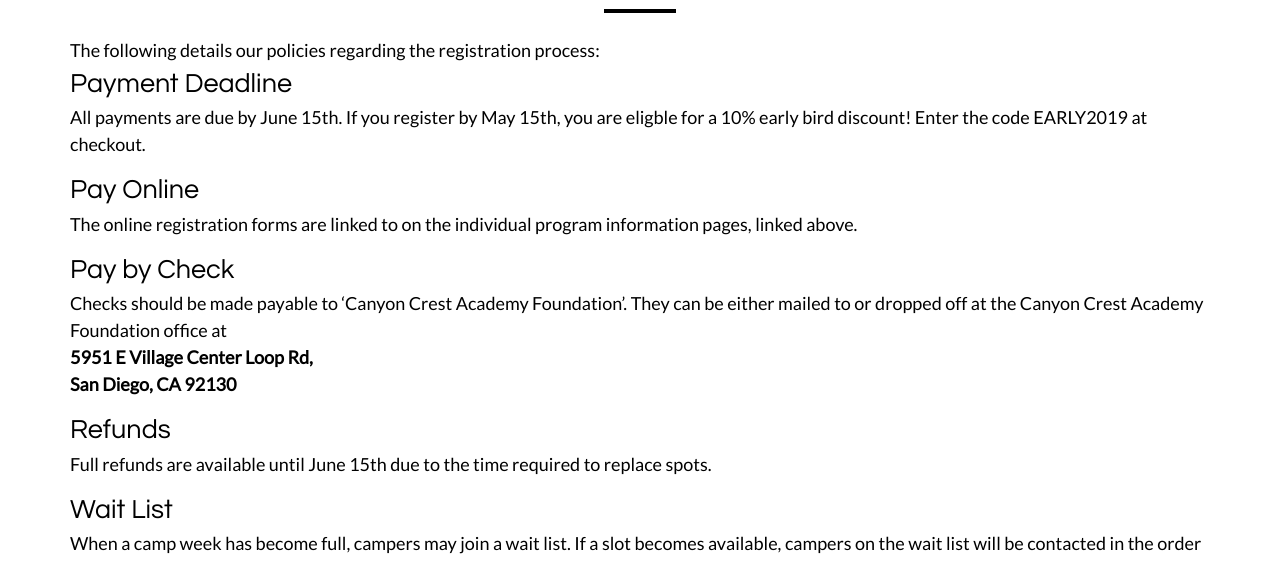
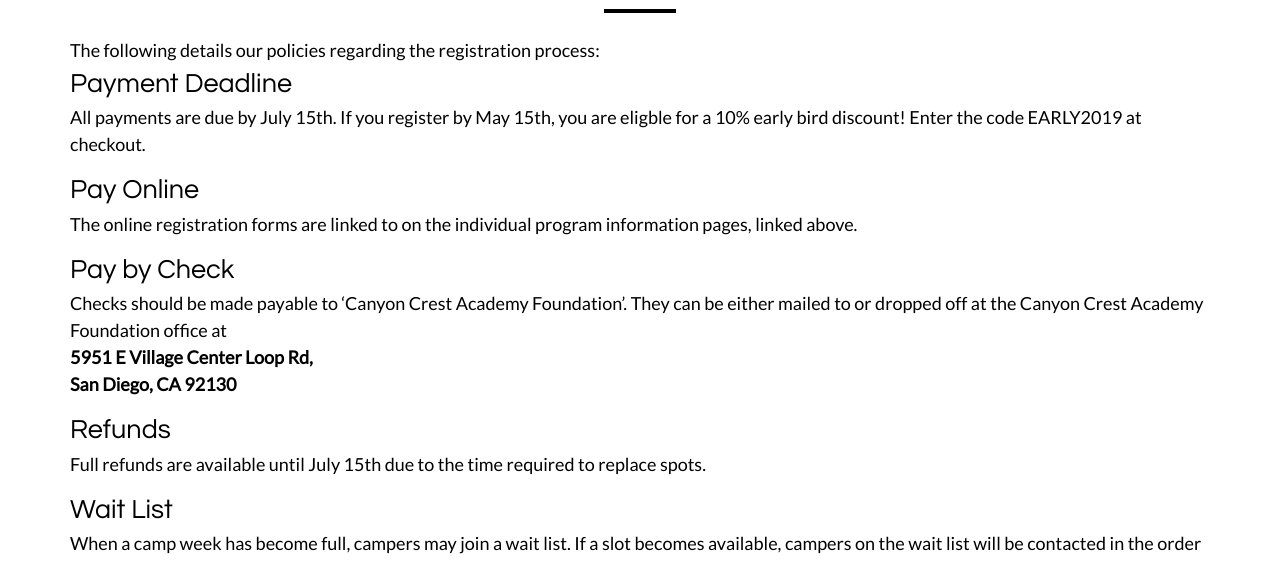
Before and after one commit to Team3128/camp, a Jekyll site: the page built from register.html, in a window 1280 px wide. Shown: the part 1525-2086 px from the top of the page. Built offline with Jekyll 4.4.1, drawn with Linux system fonts in a browser that asks for light colours; nearby versions of some CDN libraries.

Commit message:
updated registration deadline

```diff
--- a/register.html
+++ b/register.html
@@ -55,7 +55,7 @@
 
         <div class="textblock">
             <h2>Payment Deadline</h2>
-            All payments are due by June 15th. If you register by May 15th, you are eligble for a 10% early bird discount! Enter the code EARLY2019 at checkout.
+            All payments are due by July 15th. If you register by May 15th, you are eligble for a 10% early bird discount! Enter the code EARLY2019 at checkout.
         </div>
 
         <div class="textblock">
@@ -73,7 +73,7 @@
 
         <div class="textblock">
             <h2>Refunds</h2>
-            Full refunds are available until June 15th due to the time required to replace spots.
+            Full refunds are available until July 15th due to the time required to replace spots.
         </div>
 
         <div class="textblock">
```
